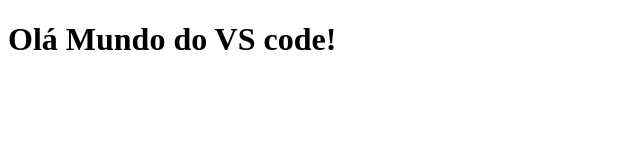
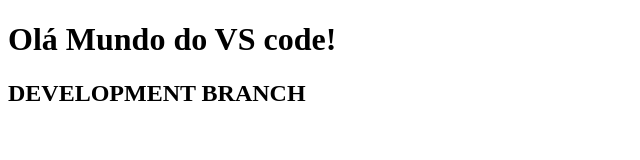
Before and after one commit to miguelrodriguesmartinho/LevelUpStudio, a plain HTML site: page index.html in a window 1280 px wide. Shown: the whole page, without its empty margins (0-640 px from the left). Drawn offline with Linux system fonts and the light colour scheme.

Commit message:
Actualização BRANCH NOVO

```diff
--- a/index.html
+++ b/index.html
@@ -8,5 +8,6 @@
   </head>
   <body>
     <h1>Olá Mundo do VS code!</h1>
+    <h2>DEVELOPMENT BRANCH</h2>
   </body>
 </html>
```
